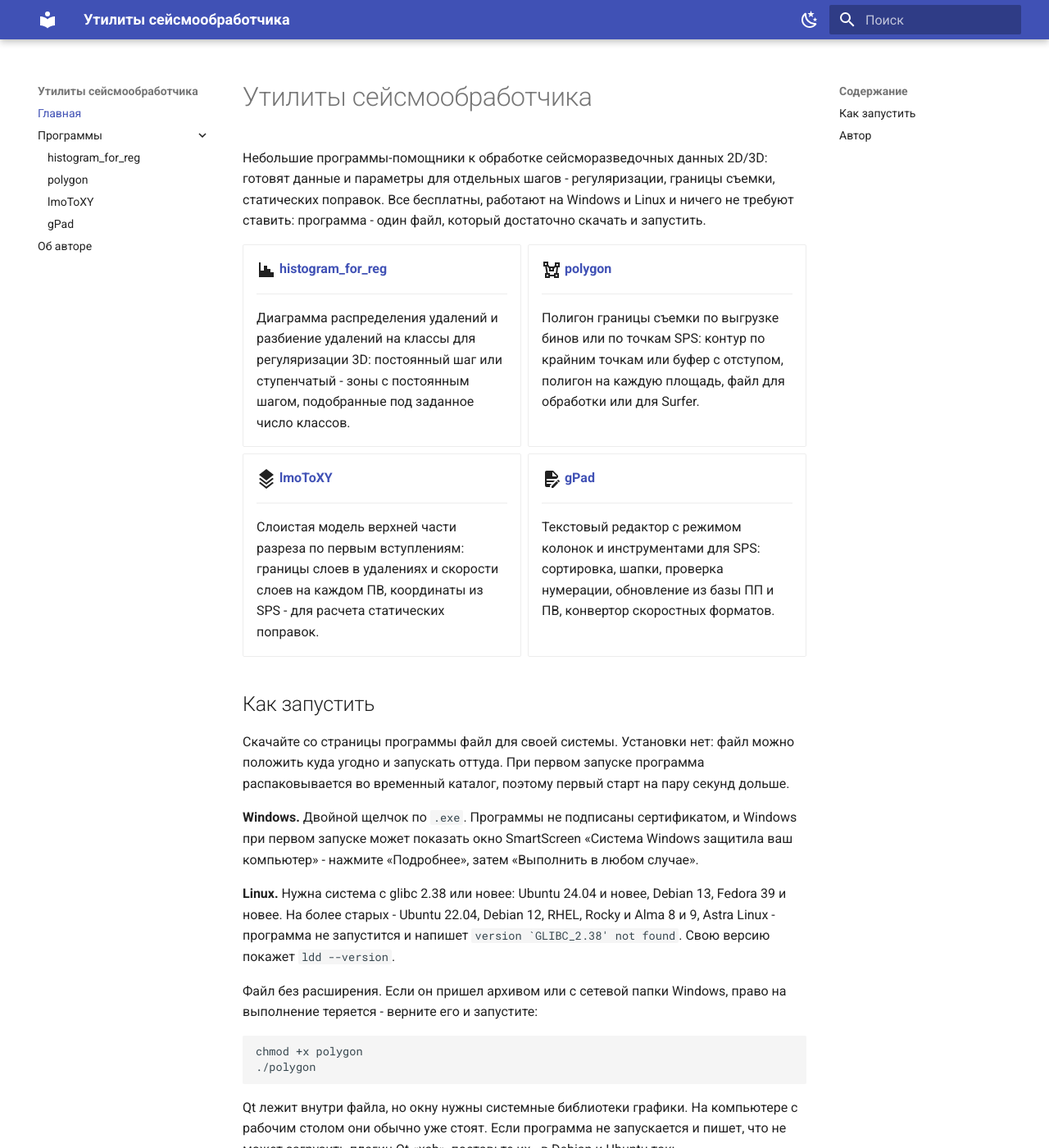
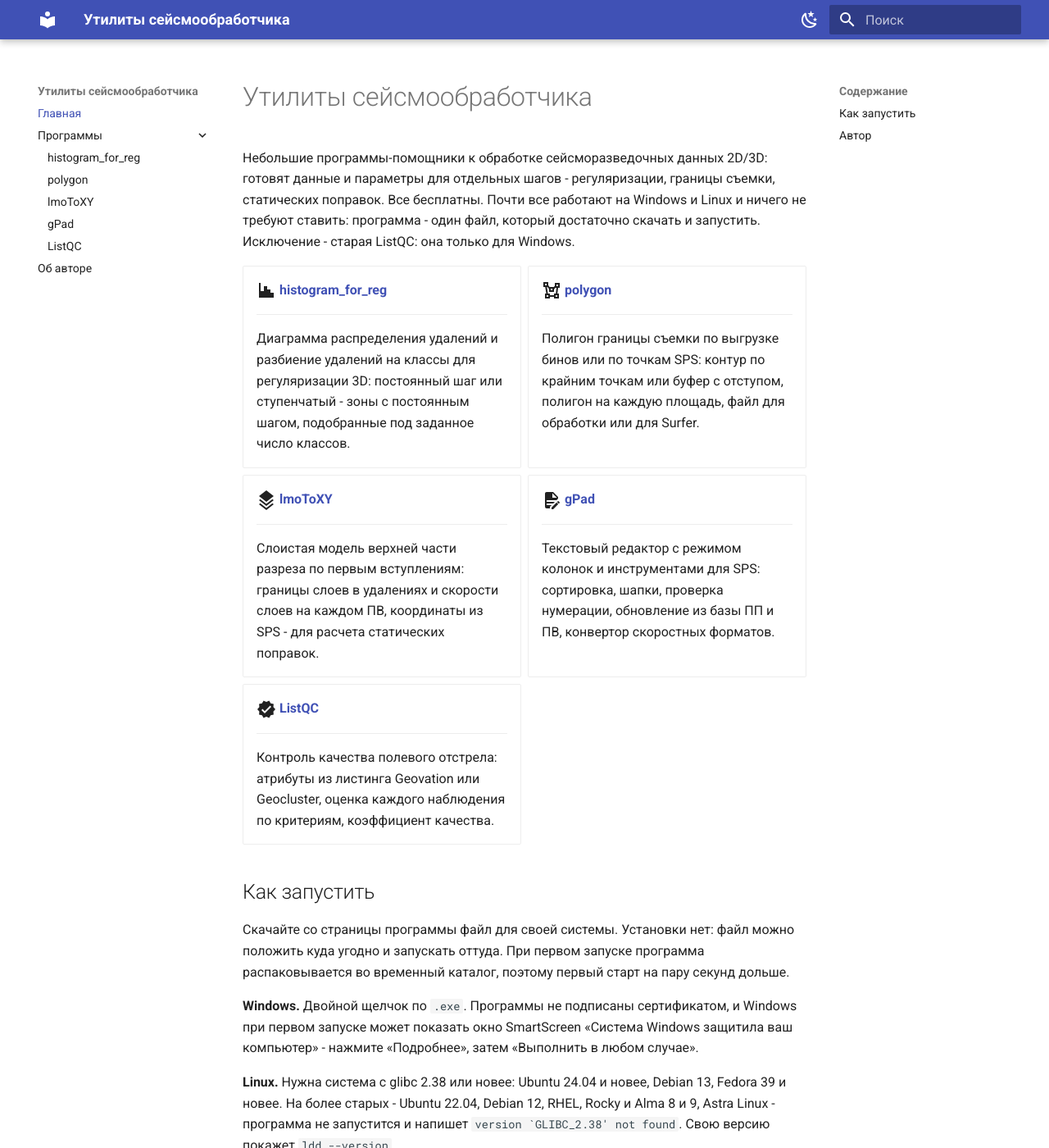
Before and after one commit to daniscoder/daniscoder.github.io, an MkDocs documentation site: the page built from docs/index.md, in a window 1280 px wide and 1400 px high. Shown: the whole window at 82% size. Built offline with MkDocs 1.6.1 and Material for MkDocs 9.7.7, drawn with Linux system fonts in a browser that asks for light colours.

Commit message:
ListQC на сайте: страница, скрины, обезличенные примеры
В релизе только ListQC.exe: установщик несет исходные примеры с именами
серверов, пользователей и координатами, на сайте - их обезличенные копии.

```diff
--- a/docs/index.md
+++ b/docs/index.md
@@ -2,9 +2,9 @@
 
 Небольшие программы-помощники к обработке сейсморазведочных данных 2D/3D:
 готовят данные и параметры для отдельных шагов - регуляризации, границы
-съемки, статических поправок. Все бесплатны, работают на Windows и Linux и
-ничего не требуют ставить: программа - один файл, который достаточно скачать
-и запустить.
+съемки, статических поправок. Все бесплатны. Почти все работают на Windows и
+Linux и ничего не требуют ставить: программа - один файл, который достаточно
+скачать и запустить. Исключение - старая ListQC: она только для Windows.
 
 <div class="grid cards" markdown>
 
@@ -39,6 +39,13 @@
     Текстовый редактор с режимом колонок и инструментами для SPS: сортировка,
     шапки, проверка нумерации, обновление из базы ПП и ПВ, конвертор
     скоростных форматов.
+
+-   :material-check-decagram:{ .lg .middle } **[ListQC](listqc.md)**
+
+    ---
+
+    Контроль качества полевого отстрела: атрибуты из листинга Geovation или
+    Geocluster, оценка каждого наблюдения по критериям, коэффициент качества.
 
 </div>
 
--- a/mkdocs.yml
+++ b/mkdocs.yml
@@ -39,6 +39,7 @@ nav:
       - polygon: polygon.md
       - lmoToXY: lmotoxy.md
       - gPad: gpad.md
+      - ListQC: listqc.md
   - Об авторе: author.md
 
 markdown_extensions:
```
Also changed, not shown: docs/listqc.md (added, +71 -0 lines), docs/img/listqc.png (added), docs/img/listqc_criteria.png (added), docs/img/listqc_export.png (added), docs/img/listqc_export_excel.png (added), docs/img/listqc_import.png (added), 4 other files.
